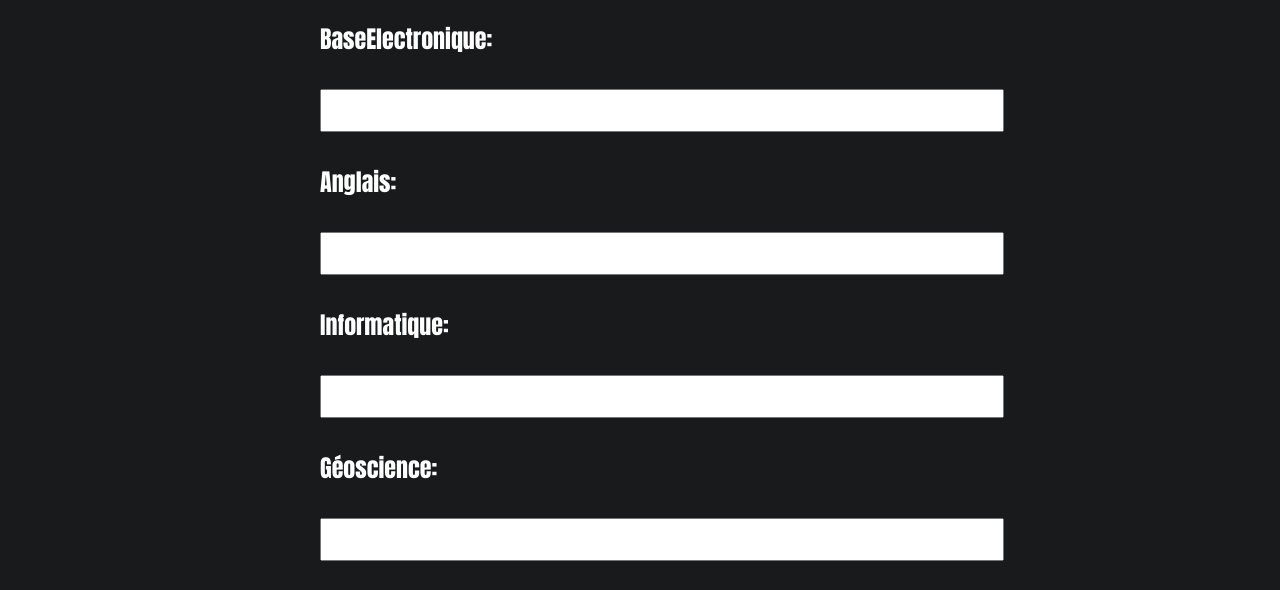
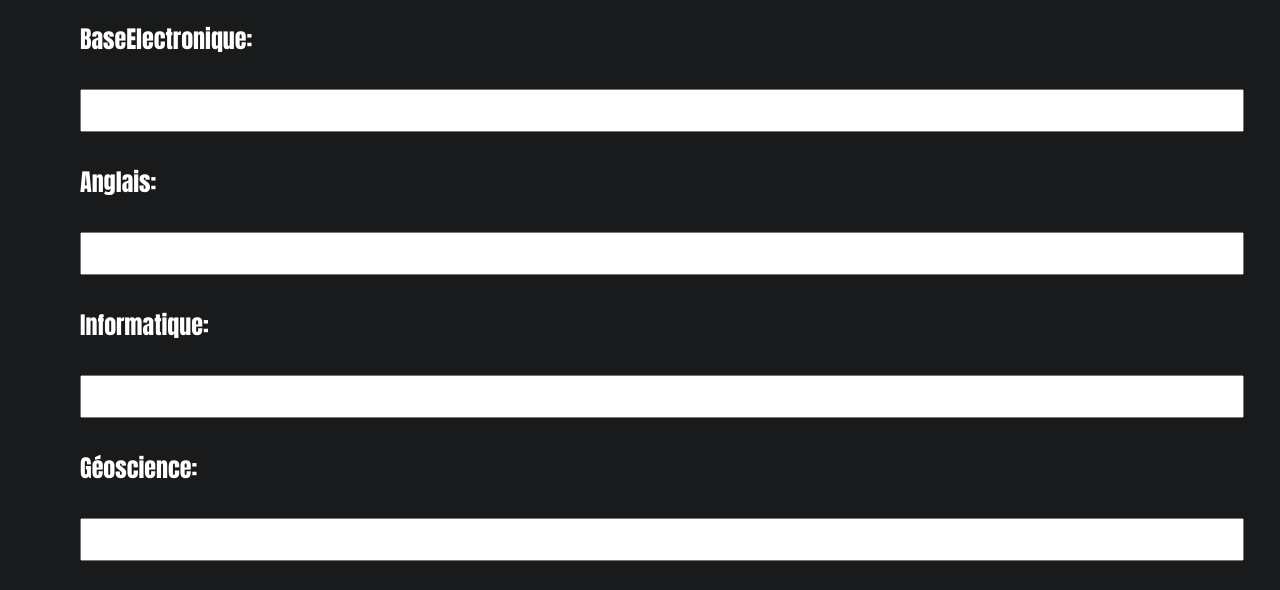
Before and after one commit to brandonviry/Moyenne, a plain HTML site: page index.html in a window 1280 px wide. Shown: the part 119-709 px from the top of the page. Drawn offline with Linux system fonts and the light colour scheme.

Commit message:
Update index.html

```diff
--- a/index.html
+++ b/index.html
@@ -64,8 +64,8 @@
 		}
 		body
 		{
-			margin-left: 20em;
-			margin-right: 20em;
+			margin-left: 5em;
+			margin-right:5em;
 		}
 		footer
 		{
```
